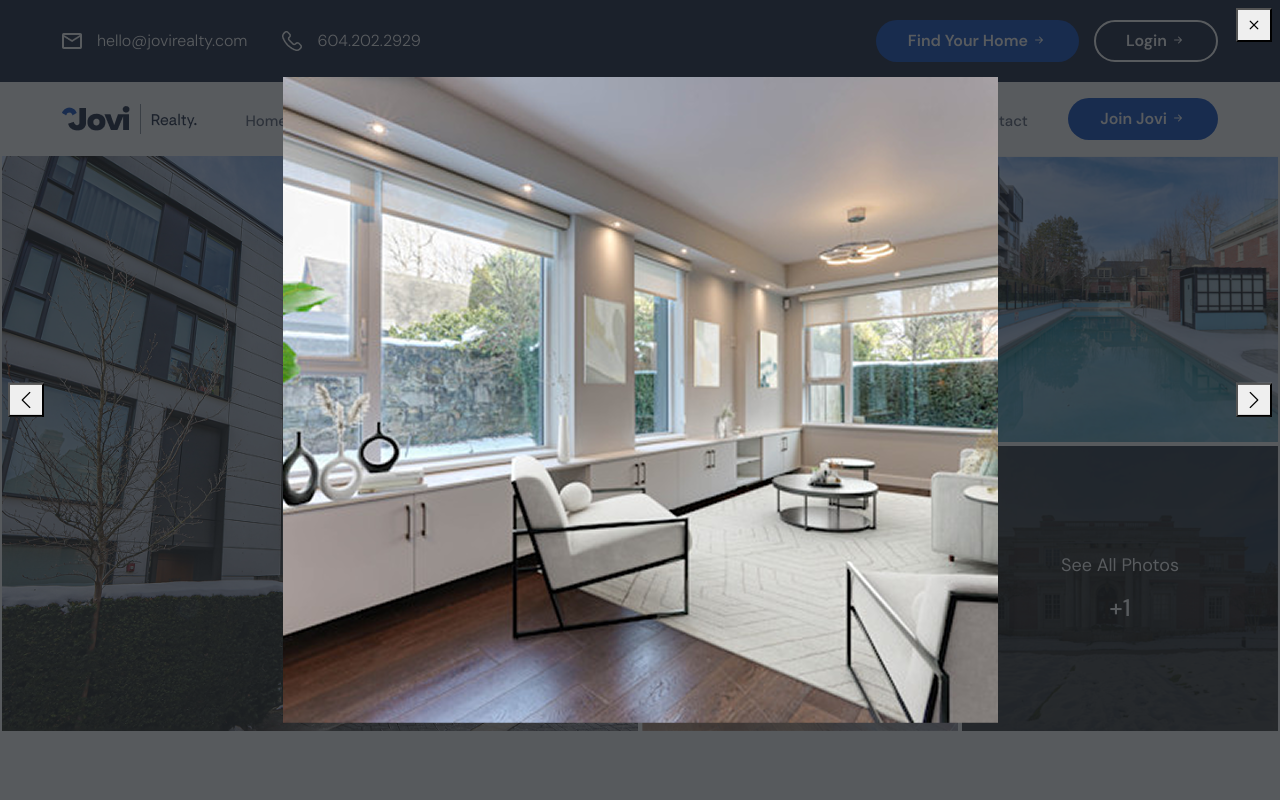
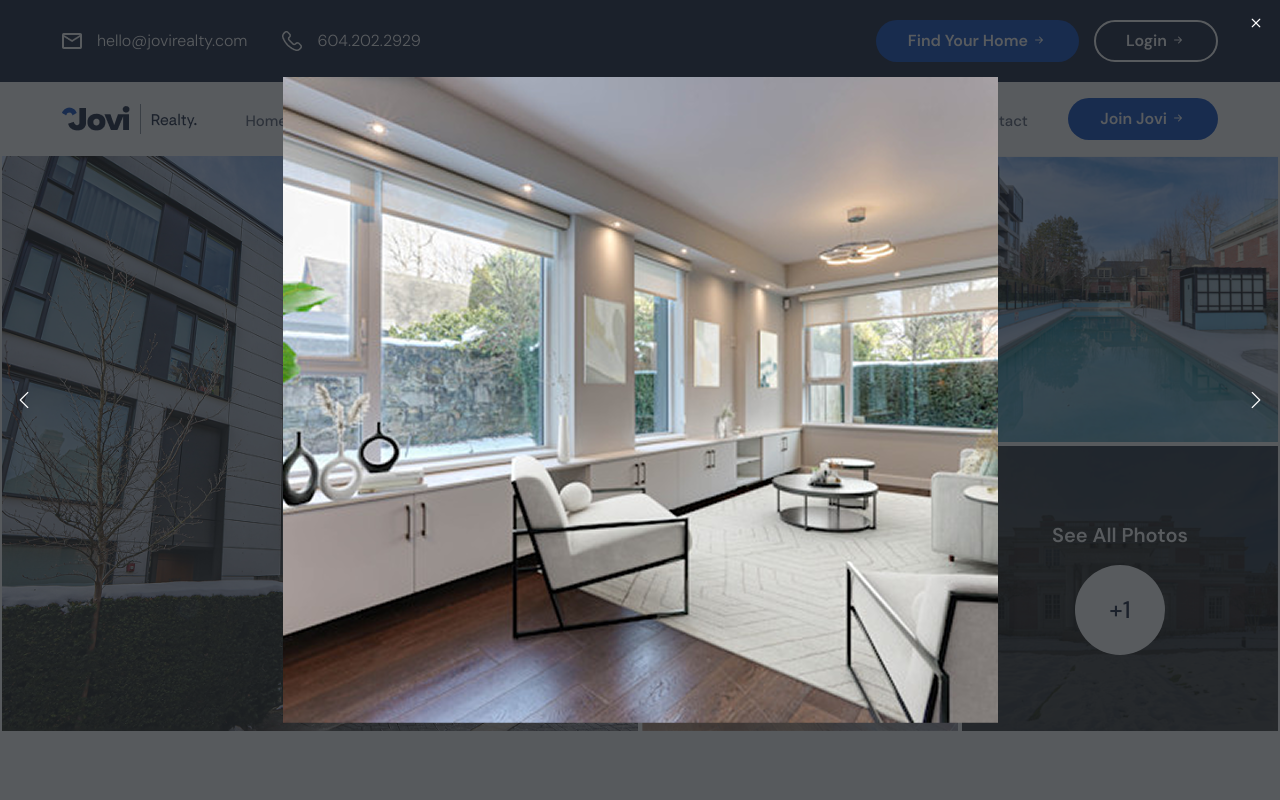
Before and after one commit to nasah-digital/jovi-realty, a React (Vite) app in the folder front/: page /property-listing/property-inner in a window 1280 px wide. Both pictures are taken after a click on the element 800 px from the left and 298 px from the top of the page. Shown: the top 800 px of the page. Built offline with nearby package versions, Linux system fonts and the light colour scheme.

Commit message:
gallery icon

```diff
--- a/front/src/components/shared/Sections/Gallery/Gallery.css
+++ b/front/src/components/shared/Sections/Gallery/Gallery.css
@@ -1,9 +1,3 @@
-.lighbox-icon {
-    background-color: #fff0;
-    border: none;
-    color: #fff;
-}
-
 .see-all-photo-overlay {
     font-size: 20px;
     font-weight: 600;
@@ -17,11 +11,18 @@
     border-radius: 50%;
     font-size: 24px;
 }
-.lighbox-icon {
+.lightbox-icon {
     background-color: #fff0;
     border: 0px;
     box-shadow: none;
     color: #fff;
+}
+.more-photos-count {
+    background-color: #fff;
+    width: 90px;
+    aspect-ratio: 1;
+    border-radius: 50%;
+    color: var(--primary-color);
 }
 
 /* =============================================
--- a/front/src/components/shared/Sections/Gallery/Gallery.jsx
+++ b/front/src/components/shared/Sections/Gallery/Gallery.jsx
@@ -1,4 +1,5 @@
 import React, { useState, useEffect, useRef } from "react";
+import './Gallery.css'
 
 const GallerySection = ({ media }) => {
   const [isOpen, setIsOpen] = useState(false);
@@ -79,13 +80,13 @@ const GallerySection = ({ media }) => {
         >
           <div style={{ maxWidth: '90%', maxHeight: '90%' }}>
             <button
-              className="lighbox-icon position-absolute top-0 end-0 m-2"
+              className="lightbox-icon position-absolute top-0 end-0 m-2"
               onClick={closeLightbox}
             >
               <i className="bi bi-x fs-5"></i>
             </button>
             <button
-              className="lighbox-icon lighbox-arrow position-absolute top-50 start-0 translate-middle-y ms-2"
+              className="lightbox-icon lightbox-arrow position-absolute top-50 start-0 translate-middle-y ms-2"
               onClick={prevMedia}
             >
               <i className="bi bi-chevron-left fs-5"></i>
@@ -98,7 +99,7 @@ const GallerySection = ({ media }) => {
               />
             </div>
             <button
-              className="lighbox-icon lighbox-arrow position-absolute top-50 end-0 translate-middle-y me-2"
+              className="lightbox-icon lightbox-arrow position-absolute top-50 end-0 translate-middle-y me-2"
               onClick={nextMedia}
             >
               <i className="bi bi-chevron-right fs-5"></i>
```
